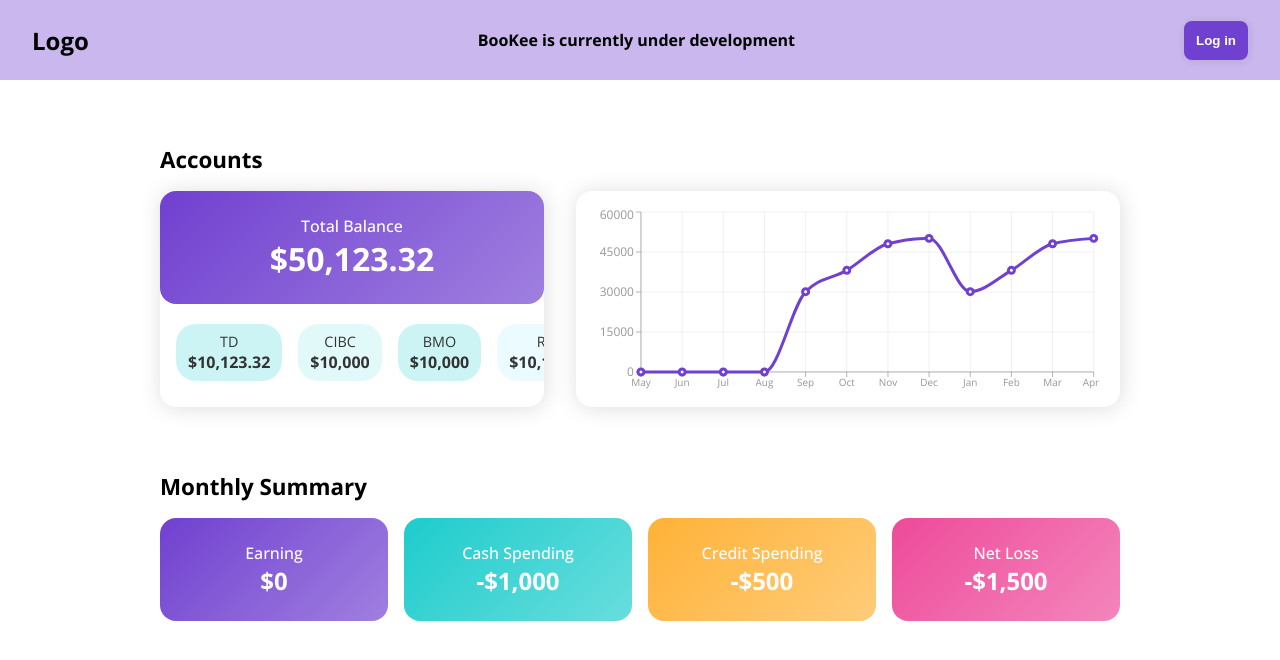
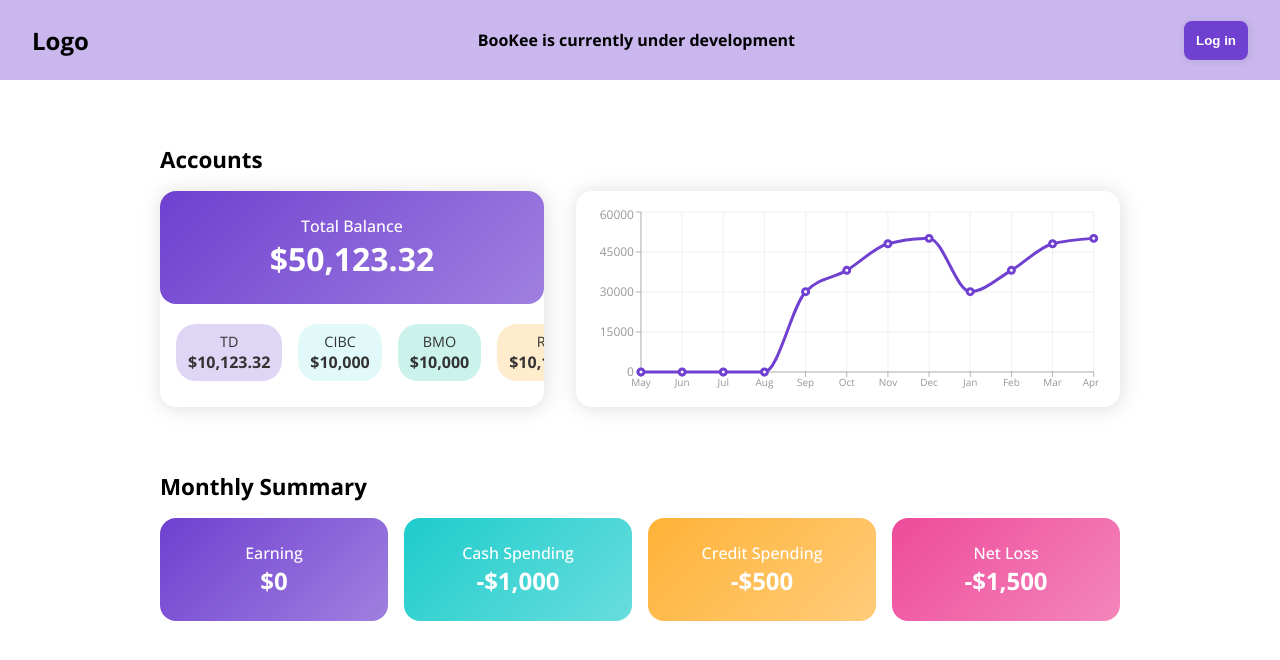
Before and after one commit to suno-o/BooKee, a Next.js app: page /dashboard in a window 1280 px wide. Shown: the top 660 px of the page. Built offline with nearby package versions, Linux system fonts and the light colour scheme.

Commit message:
fix(Dashboard/BalanceList): Don't use random background colors

```diff
--- a/src/utils/colors.ts
+++ b/src/utils/colors.ts
@@ -1,11 +1,11 @@
 const themes = ['primary', 'secondary', 'success', 'warning', 'failure', 'sky_blue', 'sky_purple'];
 
-export const getRandomColor = () => {
-  const randomTheme = themes[Math.floor(Math.random() * themes.length)];
+export const getListItemLightBgColor = (index: number) => {
+  const selectedTheme = themes[index%themes.length];
 
-  if (randomTheme.indexOf('sky') !== -1)
-    return [randomTheme, 'cc'];
+  if (selectedTheme.indexOf('sky') !== -1)
+    return [selectedTheme, 'cc'];
 
   const hexOpacity = Math.floor(Math.random() * 20) + 21; // 21-40
-  return [randomTheme, hexOpacity];
+  return [selectedTheme, hexOpacity];
 };
--- a/src/views/Dashboard/Accounts/BalanceList.tsx
+++ b/src/views/Dashboard/Accounts/BalanceList.tsx
@@ -1,7 +1,7 @@
 import { useContext } from "react"
 import styled, { ThemeContext } from "styled-components"
 import { formatCash } from "@/utils/numbers"
-import { getRandomColor } from "@/utils/colors"
+import { getListItemLightBgColor } from "@/utils/colors"
 import { Balance } from "@/state/mockTypes"
 
 interface Props {
@@ -14,10 +14,10 @@ export default function BalanceList({data}: Props) {
   return (
     <Container>
       <Wrapper>
-      {data.map((item: Balance) => {
-        const [randomTheme, opacity] = getRandomColor();
+      {data.map((item: Balance, index) => {
+        const [bgTheme, opacity] = getListItemLightBgColor(index);
         return (
-          <BankBalance key={item.bankName} bgColor={`${theme.colors[randomTheme]+opacity}`}>
+          <BankBalance key={item.bankName} bgColor={`${theme.colors[bgTheme]+opacity}`}>
             <Bank>{item.bankName}</Bank>
             <Amount>{formatCash(item.balance)}</Amount>
           </BankBalance>
```
